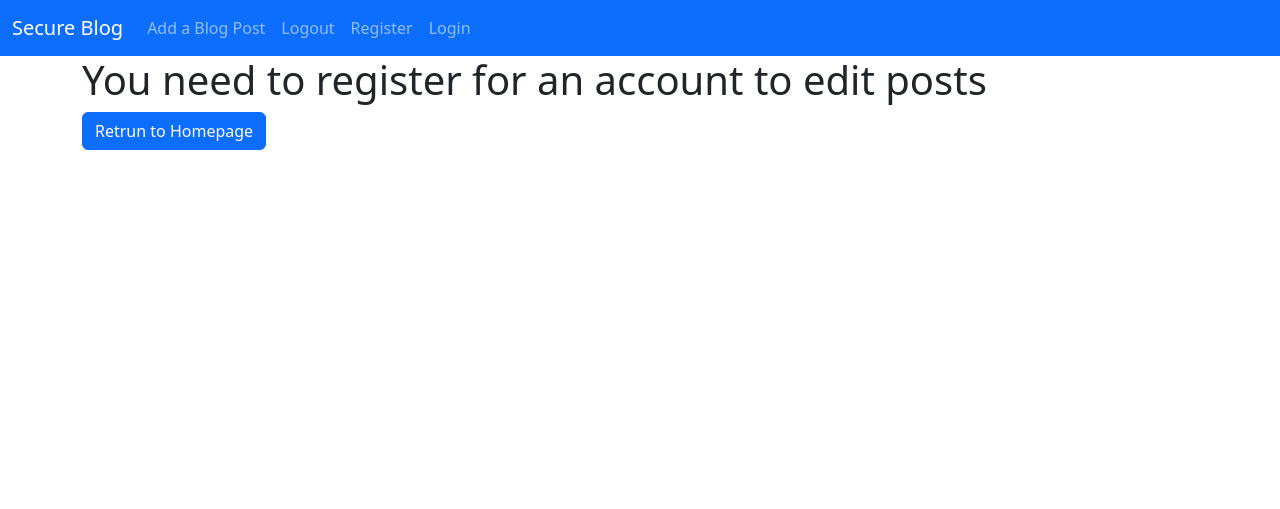
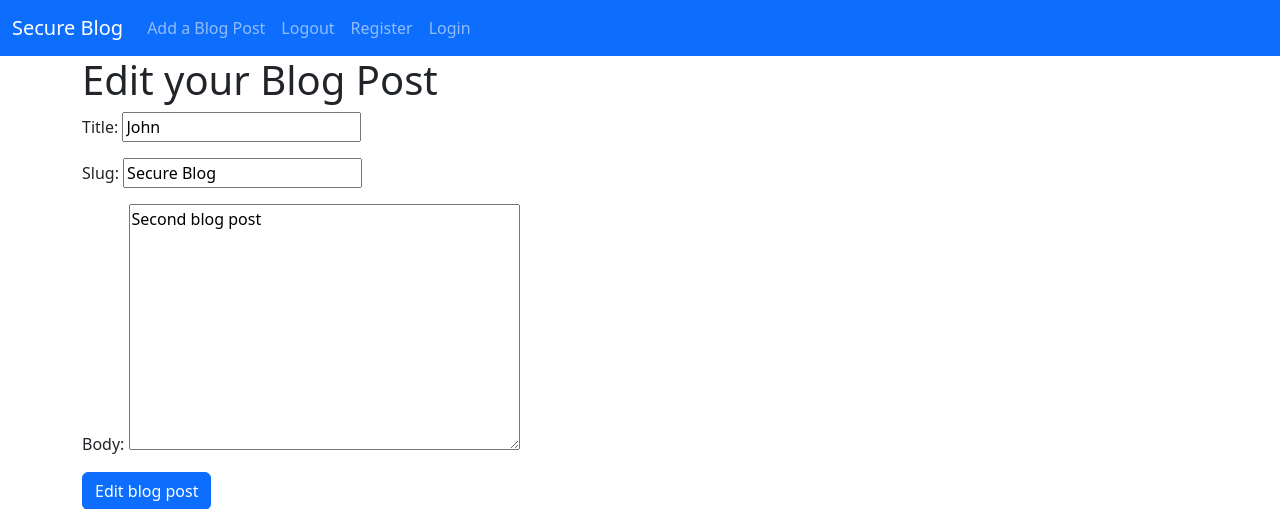
Before and after one commit to colinshaw1/secure-blog, a Django app: page /blog/edit/2 in a window 1280 px wide. Shown: the top 509 px of the page. Run offline with Django 3.2, Linux system fonts and the light colour scheme; data comes from the database, SQL or seed files in the repository.

Commit message:
Update update_blog.html
chnages to insecure branch

```diff
--- a/blog/templates/update_blog.html
+++ b/blog/templates/update_blog.html
@@ -2,20 +2,18 @@
 <!--  add embedded Django for what is rendered on each page of the blog -->
 {% block content %}
 
-{% if user.is_authenticated %}
+
     <h1>Edit your Blog Post</h1>
     <div class="form_group">
         <form method="POST">
             <!-- cross site request forgery token. stops hackers stealing the form info -->
-            {% csrf_token%}
+
             <!-- django form system to render a built in form -->
             {{ form.as_p}}
             <button class="btn btn-primary">Edit blog post</button>
         </form>
     </div>
     <br>
-{% else %}
-    <h1>You need to register for an account to edit posts</h1>
-{% endif %}
+
 <a href="{% url 'home' %}" class="btn btn-primary">Retrun to Homepage</a>
 {% endblock %}
```
